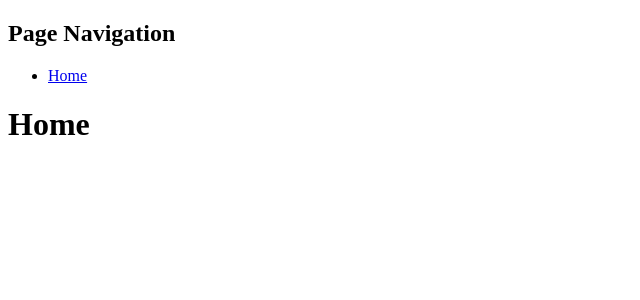
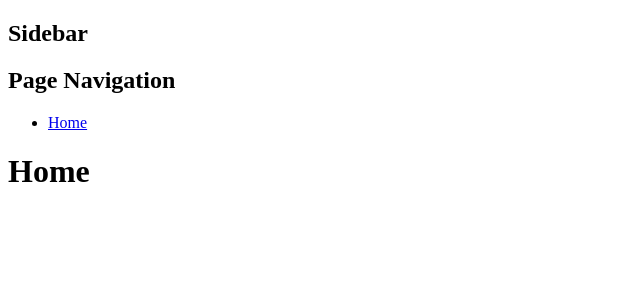
Before and after one commit to jindrichkraft/kanban-app, a React app: page / in a window 1280 px wide. Shown: the top 300 px of the page, without its empty margins (0-640 px from the left). Built offline with nearby package versions, Linux system fonts and the light colour scheme; the HTML template or start-up script is replaced by a standard one.

Commit message:
Creating the Page Sidebar block

```diff
--- /dev/null
+++ b/src/components/blocks/PageSidebar/PageSidebar.component.tsx
@@ -0,0 +1,7 @@
+const PageSidebar = (): JSX.Element => (
+  <nav>
+    <h2>Sidebar</h2>
+  </nav>
+);
+
+export default PageSidebar;
--- /dev/null
+++ b/src/components/blocks/PageSidebar/index.ts
@@ -0,0 +1,3 @@
+import PageSidebar from './PageSidebar.component';
+
+export default PageSidebar;
--- a/src/layouts/DefaultLayout.tsx
+++ b/src/layouts/DefaultLayout.tsx
@@ -1,3 +1,4 @@
+import PageSidebar from '../components/blocks/PageSidebar';
 import PageNavigation from '../components/blocks/PageNavigation';
 
 interface IProps {
@@ -6,6 +7,7 @@ interface IProps {
 
 const DefaultLayout = ({ children }: IProps): JSX.Element => (
   <>
+    <PageSidebar />
     <PageNavigation />
     {children}
   </>
```
